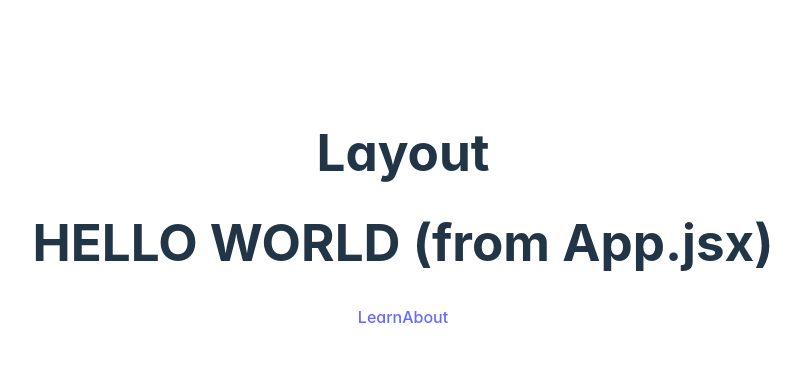
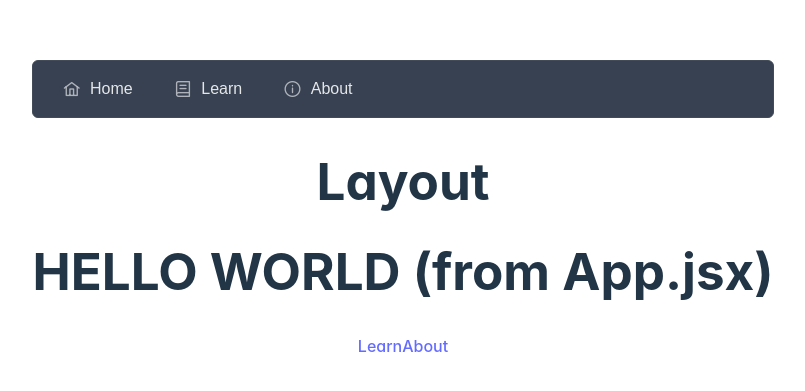
Before and after one commit to eebmagic/lagnuage-immersion-app, a React (Vite) app in the folder frontend/: page / in a window 1280 px wide. Shown: the part 191-582 px from the top of the page, without its empty margins (237-1042 px from the left). Built offline with nearby package versions, Linux system fonts and the light colour scheme; the HTML template or start-up script is replaced by a standard one; a web font is replaced by a local one.

Commit message:
add menubar with navigation

```diff
--- a/frontend/src/App.jsx
+++ b/frontend/src/App.jsx
@@ -1,10 +1,13 @@
 import './App.css'
-import { Routes, Route, Outlet, Link } from 'react-router-dom';
+import { Routes, Route, Outlet, Link, useNavigate } from 'react-router-dom';
+
+import { Menubar } from 'primereact/menubar';
+import "primereact/resources/themes/lara-dark-blue/theme.css";
+import "primeicons/primeicons.css";
+
 import { About } from './pages/About';
 import { Learn } from './pages/Learn';
 
-import "primereact/resources/themes/lara-dark-blue/theme.css";
-import "primeicons/primeicons.css";
 
 function App() {
     return (
@@ -13,16 +16,34 @@ function App() {
                 <Route index element={<Hello />} />
                 <Route path="learn" element={<Learn />} />
                 <Route path="about" element={<About />} />
-
             </Route>
         </Routes>
     )
 }
 
 function PrimaryLayout() {
+    const navigateTo = useNavigate();
+
+    const items = [
+        {
+            label: 'Home',
+            icon: 'pi pi-fw pi-home',
+            command: () => navigateTo('/')
+        },
+        {
+            label: 'Learn',
+            icon: 'pi pi-fw pi-book',
+            command: () => navigateTo('/learn')
+        },
+        {
+            label: 'About',
+            icon: 'pi pi-fw pi-info-circle',
+            command: () => navigateTo('/about')
+        }
+    ];
     return (
         <div>
-            {/* Add primary components here. Such as header bars, etc. */}
+            <Menubar model={items} />
             <h1>Layout</h1>
             <Outlet />
         </div>
```
